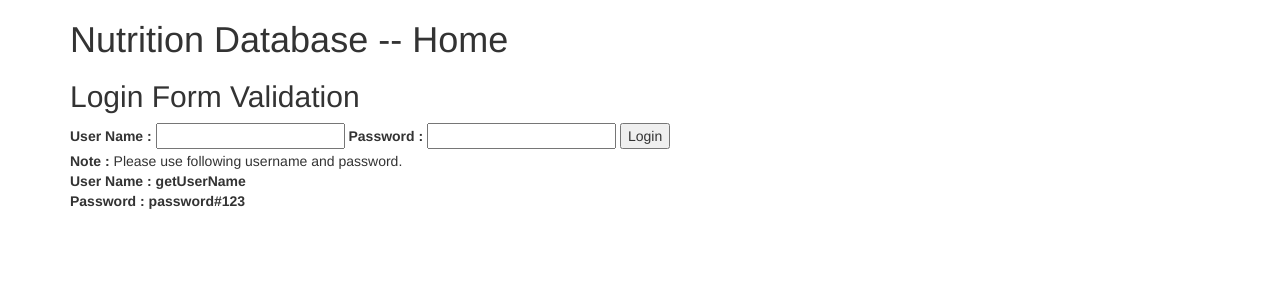
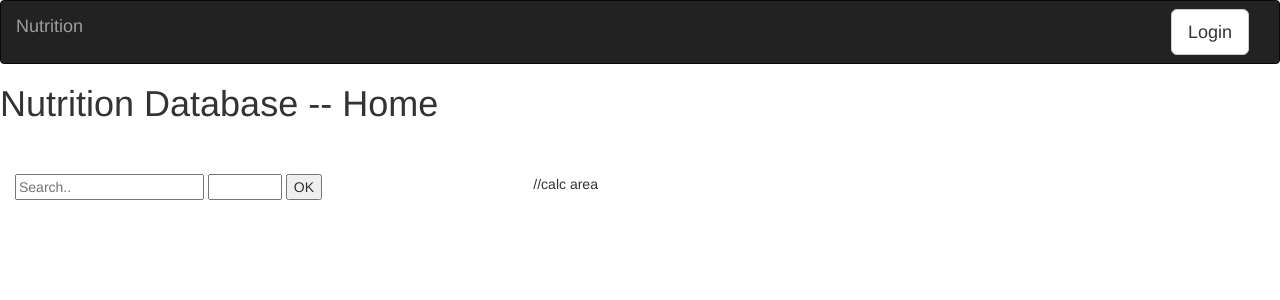
Before and after one commit to Parkland-CSC155/SP16-team2-project, a Node server app: page / in a window 1280 px wide. Shown: the top 300 px of the page. Run offline with Node 20, Linux system fonts and the light colour scheme; some libraries are stand-ins or nearby versions.

Commit message:
Revert "Take a look at this.. if this makes sense.."
This reverts commit 012a0f2591bc0de6204e28c3334f8d4a0c507808.

```diff
--- a/views/default.ejs
+++ b/views/default.ejs
@@ -3,48 +3,86 @@
 <head><% include partials/page/head.ejs %></head>
 <body>
 <% include partials/page/header.ejs %>
-<% include partials/page/jsdefaults.ejs %>
 
-<div class="container">
+
+
+<nav class="navbar navbar-inverse">
+          <div class="navbar-header">
+
+ <a class="navbar-brand">Nutrition</a>
+        </div>
+       <div id="navbar" class="collapse navbar-collapse navbar-collapse">
+
+          <div id="navbar1" class="navbar-collapse collapse">
+
+
+
+
+
+          <form class="navbar-form navbar-right">
+       <button onclick type="button" class="btn btn-default btn-lg" id="myBtn">Login</button>
+         </form>
+
+        </div>
+      </div>
+      </div>
+
+
+</nav>
   <h1><%= pagetitle %> -- <%= title %></h1>
 
-  <div class="main">
-    <h2>Login Form Validation</h2>
-    <form id="form_id" method="post" name="myform">
-      <label>User Name :</label>
-      <input type="text" name="username" id="username"/>
-      <label>Password :</label>
-      <input type="password" name="password" id="password"/>
-      <input type="button" value="Login" id="submit" onclick="validate()"/>
-    </form>
-    <span><b class="note">Note : </b>Please use following username and password. <br/><b class="valid">User Name : getUserName<br/>Password : password#123</b></span>
-  </div>
-</div><!-- container -->
-
-<!--
-
-//OR
 
 
-<?php
 
-function  db_connect($host = "localhost", $user="username", $pass="graeme") {
+  <!-- Modal -->
+  <div class="modal fade" id="myModal" role="dialog">
+    <div class="modal-dialog">
 
-	$db = mysql_connect($host, $username, $password);
+      <!-- Modal content-->
+      <div class="modal-content">
+        <div class="modal-header" style="padding:35px 50px;">
+          <button type="button" class="close" data-dismiss="modal">&times;</button>
+          <h4><span class="glyphicon glyphicon-lock"></span> Login</h4>
+        </div>
+        <div class="modal-body" style="padding:40px 50px;">
+          <form role="form">
+            <div class="form-group">
+              <label for="usrname"><span class="glyphicon glyphicon-user"></span> Username</label>
+              <input type="text" class="form-control" id="usrname" placeholder="Enter email">
+            </div>
+            <div class="form-group">
+              <label for="psw"><span class="glyphicon glyphicon-eye-open"></span> Password</label>
+              <input type="text" class="form-control" id="psw" placeholder="Enter password">
+            </div>
+            <div class="checkbox">
+              <label><input type="checkbox" value="" checked>Remember me</label>
+            </div>
+              <button type="submit" class="btn btn-success btn-block"><span class="glyphicon glyphicon-off"></span> Login</button>
+          </form>
+        </div>
+        <div class="modal-footer">
+          <button type="submit" class="btn btn-danger btn-default pull-left" data-dismiss="modal"><span class="glyphicon glyphicon-remove"></span> Cancel</button>
 
-	return $db;
+        </div>
+      </div>
 
-}
-
-$old_db = db_connect();
-
-$new_host = "site.com";
-
-$new_db = db_connect($new_host);
-
-?>
+    </div>
+  </div>
+<br>
+<br>
 
 
+
+</div><!-- container -->
+<div class ="col-md-5">
+<input type="text" name="search" placeholder="Search..">
+<input id="id1" type="number" min="1" max="4000">
+<button onclick="myFunction()">OK</button>
+</div>
+<div class =col-md-4">
+//calc area
+</div>
   <% include partials/page/footer.ejs %>
+  <% include partials/page/jsdefaults.ejs %>
 </body>
 </html>
```
Also changed, not shown: views/index.html (+62 -37 lines), views/list.ejs (deleted, +0 -132 lines).
